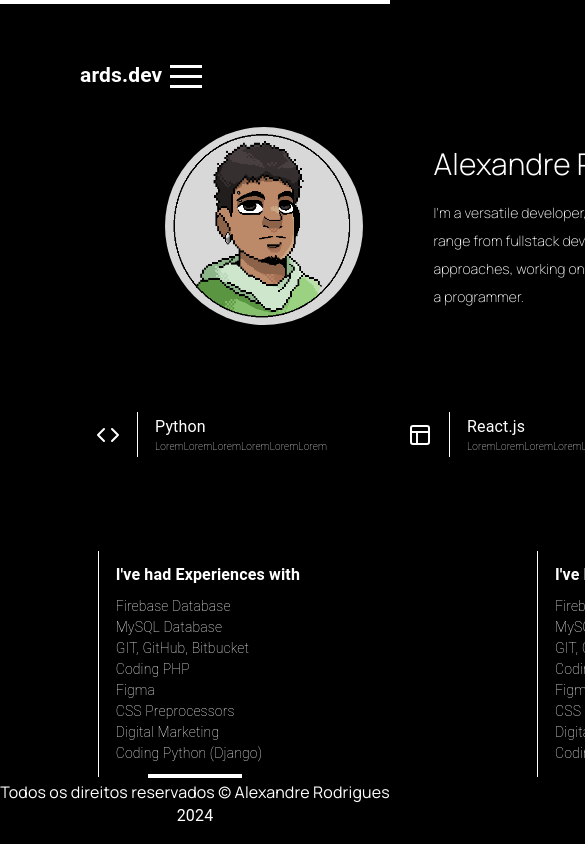
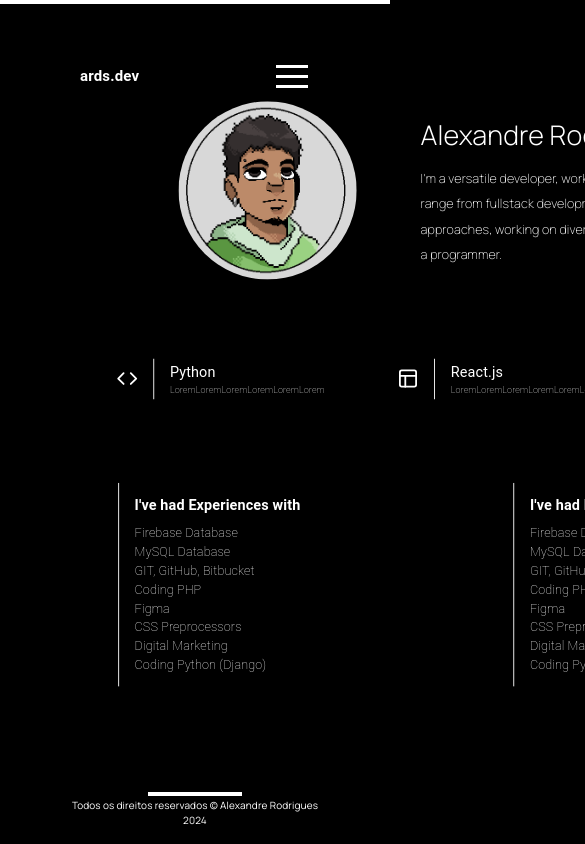
Before and after one commit to ardszsantos/ards-port, a React (Create React App) app: page /about-me in a window 390 px wide. Shown: the top 844 px of the page, 585 px wide, since content can reach past the window. Built offline with nearby package versions, Linux system fonts and the light colour scheme; a web font is replaced by a local one.

Commit message:
feat: attempt of responsiviness

```diff
--- a/src/components/footer.js
+++ b/src/components/footer.js
@@ -8,7 +8,7 @@ function Footer() {
       <footer className='navFooter'>
         <div className='footerHr'></div>
         <p className='footerP'>Todos os direitos reservados &copy; Alexandre Rodrigues </p>
-        <p>2024</p>
+        <p className='footerP'>2024</p>
       </footer>
   );
 }
--- a/src/pages/Aboutme.js
+++ b/src/pages/Aboutme.js
@@ -88,7 +88,6 @@ function Aboutme() {
           </div>
         </div>
       </div>
-
     </div>
   );
 }
--- a/src/styles/App.css
+++ b/src/styles/App.css
@@ -87,62 +87,10 @@ body {
 
 .hamburger-menu {
   display: none;
+
 }
 
-@media (max-width: 1024px) {
-  .headerCenterDiv {
-    font-size: 33px;
-  }
 
-  .headerNavBar {
-    margin-top: 28.25em;
-  }
-}
-
-@media (max-width: 800px) {
-  .headerTopContent {
-    display: flex;
-    align-items: center;
-    justify-content: space-between;
-  }
-
-  .headerLogo {
-    font-size: 21px;
-  }
-
-  .hamburger-menu {
-    display: block; /* Show hamburger on small screens */
-    display: flex;
-    align-items: center;
-  }
-
-  .headerNavBar {
-    display: none; /* Hide regular navbar on small screens */
-  }
-
-  .headerNavBar.show {
-    display: flex;
-    gap: 26px;
-    font-size: 15px;
-    width: fit-content;
-    margin-top: 27.25em;
-    margin-left: 1em;
-    transform: rotate(-90deg);
-    transform-origin: left top;
-  }
-
-  .headerCenterDiv {
-    font-size: 12px;
-  }
-
-  .headerCenterWrapper {
-    height: 84vh;
-  }
-
-  .modeToggle {
-    display: none;
-  }
-}
 
 
 .navFooter {
@@ -155,7 +103,7 @@ body {
   align-items: center;
   width: 100%;
   padding-bottom: 1em;
-   /* Optional for a little space between the footer content and the bottom */
+  /* Optional for a little space between the footer content and the bottom */
 }
 
 .footerHr {
@@ -168,3 +116,73 @@ body {
 .footerP {
   font-family: "Manrope", sans-serif;
 }
+
+@media (max-width: 1024px) {
+  .headerCenterDiv {
+    font-size: 33px;
+  }
+
+  .headerNavBar {
+    margin-top: 28.25em;
+  }
+
+}
+
+@media (max-width: 800px) {
+  .headerTopContent {
+    display: flex;
+    align-items: center;
+    justify-content: space-between;
+    gap: 33vw;
+  }
+
+  .headerLogo {
+    font-size: 21px;
+  }
+
+  .hamburger-menu {
+    display: block; /* Show hamburger on small screens */
+    align-items: center;
+  }
+
+  .headerNavBar {
+    display: none; /* Hide regular navbar on small screens */
+    margin-bottom: 12em;
+  }
+
+  .headerNavBar.show {
+    display: flex;
+    flex-direction: column;
+    gap: 26px;
+    font-size: 15px;
+    width: fit-content;
+    transform: none;
+    margin-top: -29em;
+    margin-right: 1em;
+    transform: translateX(14em);
+
+    padding: 10px;
+
+  }
+
+  .headerCenterDiv {
+    font-size: 12px;
+    margin-right: 6em;
+  }
+
+  .headerCenterWrapper {
+    min-width: 100vw;
+    min-height: 100vh;
+    align-items: center;
+    justify-content: center;
+    align-content: center;
+  }
+
+  .modeToggle {
+    display: none;
+  }
+
+  .footerP {
+    font-size: 10px;
+  }
+}
--- a/src/styles/about.css
+++ b/src/styles/about.css
@@ -108,3 +108,19 @@
   font-weight: 100;
   font-size: 14px;
 }
+
+
+
+@media (max-width: 1440px) {
+  .headerLogo {
+    font-size: 15px;
+  }
+
+  .mainWrapper {
+    position: absolute;
+    top: 8vh;
+    left: 9vw;
+    transform: scale(0.9);
+  }
+
+}
```
